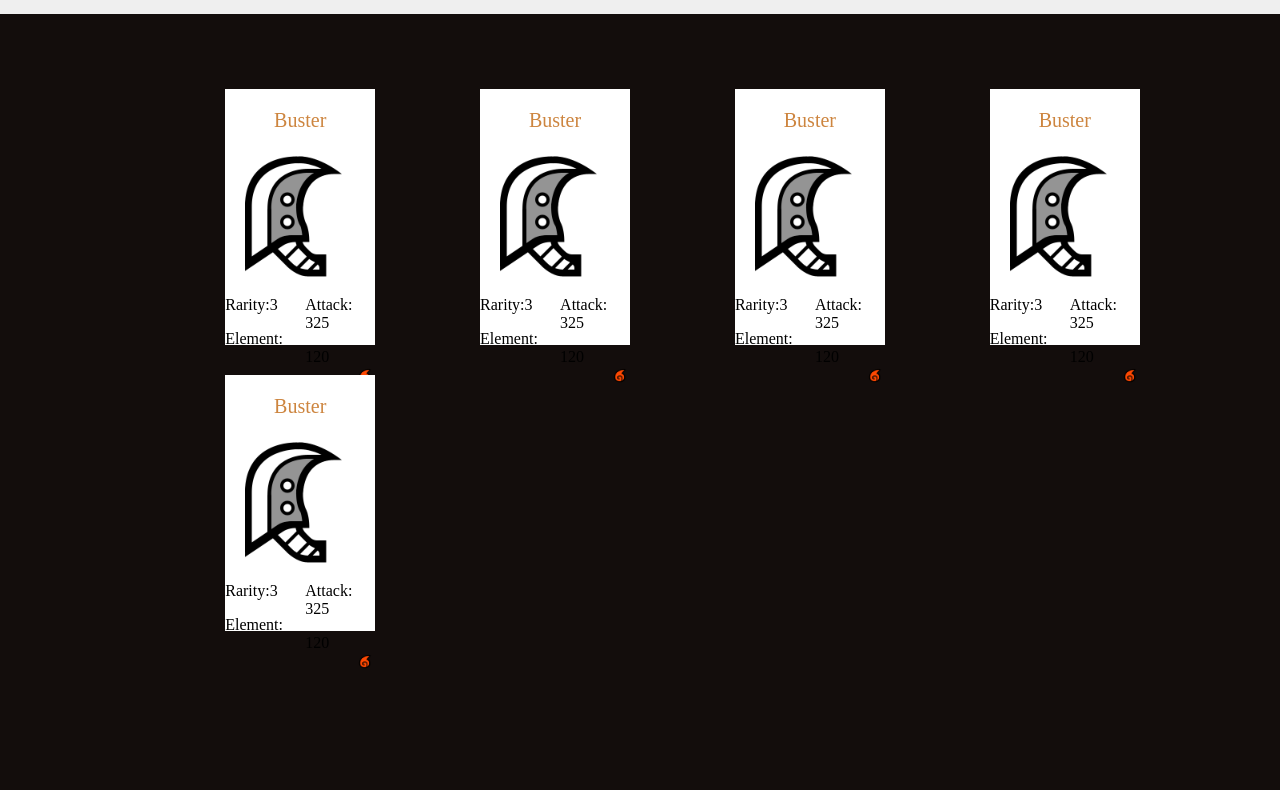
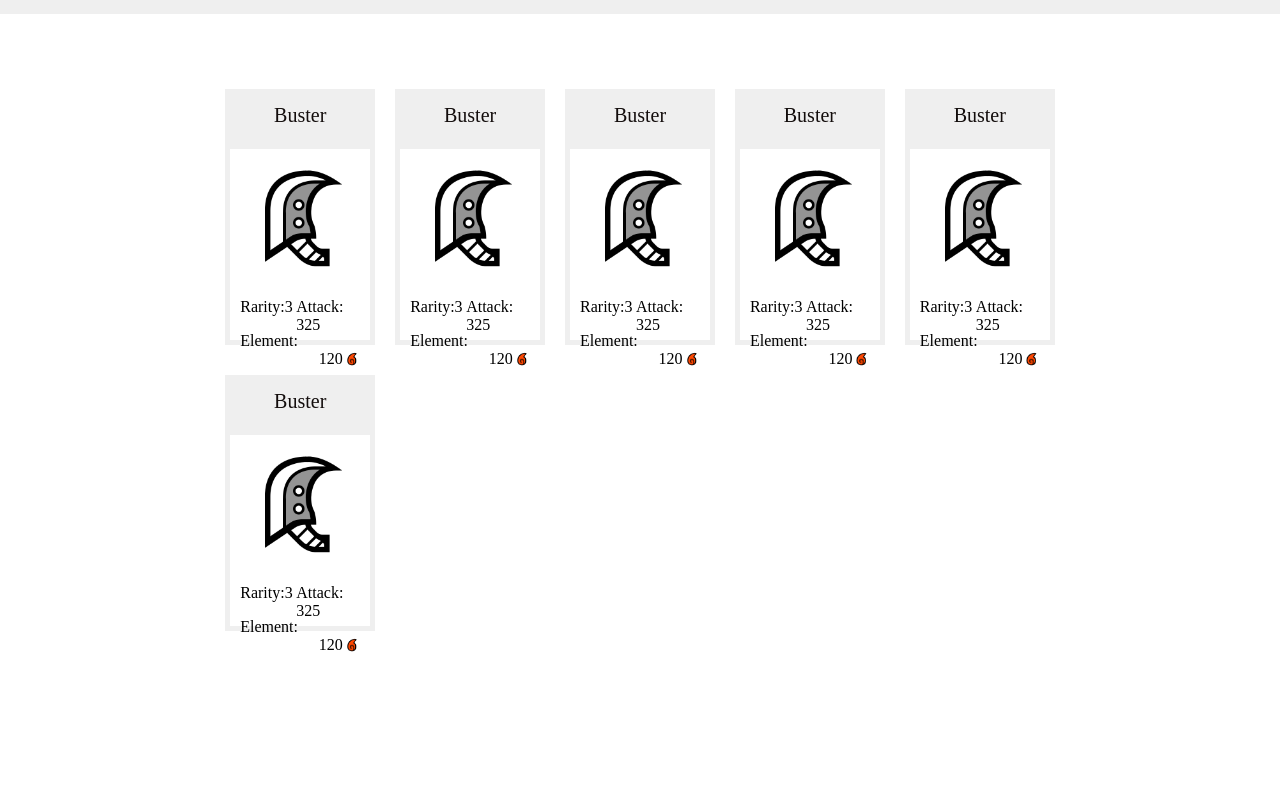
Before and after one commit to EHB-MCT/web-2-frontend-22-23-AxelViaene, a website built with webpack: page docs/html/armory.html in a window 1280 px wide. Shown: the part 86-876 px from the top of the page. Built offline with nearby package versions, Linux system fonts and the light colour scheme; a web font is replaced by a local one.

Commit message:
Finished armory HTML & CSS

```diff
--- a/docs/css/armory.css
+++ b/docs/css/armory.css
@@ -1,10 +1,8 @@
 @import "./master.css";
-
 
 /* ----------GRID--------- */
 main {
     grid-template-rows: 3.5vw repeat(5, 20vw);
-    font-family: europa-regular;
 }
 
 
@@ -13,38 +11,61 @@ main {
 .greatsword {
     display: flex;
     background-color: white;
+    margin: none;
+    border: 5px solid #EFEFEF;
 }
 
-.gsInternal {
-    margin: auto;
+.gsTop {
+    border-bottom: 2px solid #EFEFEF;
+    margin-bottom: 1.4vw;
+    margin-top: -20px;
+    background-color: #EFEFEF;
 }
 
 .gsName {
+    padding-top: 10px;
     font-size: 20px;
-    color: peru;
+    color: #130D0C;
     text-align: center;
 }
 
 .gsIcon {
-    max-width: 10vw;
+    max-width: 8vw;
     display: block;
+    margin-left: auto;
+    margin-right: auto;
+    padding-bottom: 1vw;
 }
 
 .gsStatsLeft {
     float: left;
-    width: 10vh;
+    width: 7vh;
+    margin-left: 10px;
 }
 
 .gsStatsRight {
     overflow: hidden;
 }
 
+.gsAttack {
+    float: right;
+    margin-right: 10px;
+}
+
+.element {
+    display: flex;
+    align-items: left;
+    float: right;
+    margin-right: 10px;
+}
+
 .gsElementDamage {
     margin: 0;
+    margin-right: 2px;
 }
 
 .gsElement {
-    max-width: 1.5vw;
+    max-width: 1.2vw;
     float: right;
     display: block;
     margin: 0;
@@ -58,21 +79,26 @@ main {
 }
 
 .gs2 {
-    grid-column: 6/8;
+    grid-column: 5/7;
     grid-row: 2/3;
 }
 
 .gs3 {
+    grid-column: 7/9;
+    grid-row: 2/3;
+}
+
+.gs4 {
     grid-column: 9/11;
     grid-row: 2/3;
 }
 
-.gs4 {
-    grid-column: 12/14;
+.gs5 {
+    grid-column: 11/13;
     grid-row: 2/3;
 }
 
-.gs5 {
+.gs6 {
     grid-column: 3/5;
     grid-row: 3/4;
 }
--- a/docs/css/master.css
+++ b/docs/css/master.css
@@ -1,27 +1,29 @@
+@import url("https://use.typekit.net/ixo3mlr.css");
+@import url('https://fonts.googleapis.com/css2?family=PT+Sans:wght@700&display=swap');
+
 body {
     margin: 0;
-
+    font-family: europa;
 }
 
 /* ----------GRID--------- */
 main {
     width: 100%;
     height: 100vh;
-    background-color: #130d0c;
+    background-color: white;
     /* background-image: linear-gradient(0deg, rgba(19, 13, 12, 0.750),rgba(19, 13, 12, 0.750)), url(../icons/2461e26e0c46128b4171d2f33d8371f9.jpg); */
     display: grid;
     grid-template-columns: 9.4% repeat(12, 1fr) 9.4%;
-    column-gap:20px;
+    column-gap: 20px;
     row-gap: 30px;
 }
 
 /* ----------HEADER--------- */
-header{
-
+header {
     background-color: #EFEFEF;
 }
 
-#navigation{
+#navigation {
     height: 100px;
     list-style: none;
     display: flex;
@@ -31,7 +33,7 @@ margin: 0;
     padding: 0;
     font-size: 20px;
     font-weight: normal;
-font-family: Europa-Regular;
+    font-family: europa;
 }
 
 #navigation a {
@@ -48,7 +50,7 @@ font-family: Europa-Regular;
 }
 
 #PukeiDex {
-    font-family: PT Sans;
+    font-family: 'PT Sans', sans-serif;
     font-weight: bold;
     font-size: 32px;
     padding-right: 5px;
--- a/docs/html/armory.html
+++ b/docs/html/armory.html
@@ -26,80 +26,120 @@
     <main>
         <div class="greatsword gs1">
             <div class="gsInternal">
+                <div class="gsTop">
                     <p class="gsName">Buster</p>
+                </div>
                 <img class="gsIcon" src="../icons/greatswords/Greatsword1.png" alt="">
                 <div class="gsStatsLeft">
                     <p>Rarity:3</p>
                     <p>Element:</p>
                 </div>
                 <div class="gsStatsRight">
-                    <p>Attack: 325</p>
+                    <p class="gsAttack">Attack: 325</p>
+                    <div class="element">
                         <p class="gsElementDamage">120</p>
                         <img class="gsElement" src="../icons/elements/mhw-fire-damage.png" alt="">
+                    </div>
                 </div>
             </div>
         </div>
 
         <div class="greatsword gs2">
             <div class="gsInternal">
+                <div class="gsTop">
                     <p class="gsName">Buster</p>
+                </div>
                 <img class="gsIcon" src="../icons/greatswords/Greatsword1.png" alt="">
                 <div class="gsStatsLeft">
                     <p>Rarity:3</p>
                     <p>Element:</p>
                 </div>
                 <div class="gsStatsRight">
-                    <p>Attack: 325</p>
+                    <p class="gsAttack">Attack: 325</p>
+                    <div class="element">
                         <p class="gsElementDamage">120</p>
                         <img class="gsElement" src="../icons/elements/mhw-fire-damage.png" alt="">
+                    </div>
                 </div>
             </div>
         </div>
 
         <div class="greatsword gs3">
             <div class="gsInternal">
+                <div class="gsTop">
                     <p class="gsName">Buster</p>
+                </div>
                 <img class="gsIcon" src="../icons/greatswords/Greatsword1.png" alt="">
                 <div class="gsStatsLeft">
                     <p>Rarity:3</p>
                     <p>Element:</p>
                 </div>
                 <div class="gsStatsRight">
-                    <p>Attack: 325</p>
+                    <p class="gsAttack">Attack: 325</p>
+                    <div class="element">
                         <p class="gsElementDamage">120</p>
                         <img class="gsElement" src="../icons/elements/mhw-fire-damage.png" alt="">
+                    </div>
                 </div>
             </div>
         </div>
 
         <div class="greatsword gs4">
             <div class="gsInternal">
+                <div class="gsTop">
                     <p class="gsName">Buster</p>
+                </div>
                 <img class="gsIcon" src="../icons/greatswords/Greatsword1.png" alt="">
                 <div class="gsStatsLeft">
                     <p>Rarity:3</p>
                     <p>Element:</p>
                 </div>
                 <div class="gsStatsRight">
-                    <p>Attack: 325</p>
+                    <p class="gsAttack">Attack: 325</p>
+                    <div class="element">
                         <p class="gsElementDamage">120</p>
                         <img class="gsElement" src="../icons/elements/mhw-fire-damage.png" alt="">
+                    </div>
                 </div>
             </div>
         </div>
 
         <div class="greatsword gs5">
             <div class="gsInternal">
+                <div class="gsTop">
                     <p class="gsName">Buster</p>
+                </div>
                 <img class="gsIcon" src="../icons/greatswords/Greatsword1.png" alt="">
                 <div class="gsStatsLeft">
                     <p>Rarity:3</p>
                     <p>Element:</p>
                 </div>
                 <div class="gsStatsRight">
-                    <p>Attack: 325</p>
+                    <p class="gsAttack">Attack: 325</p>
+                    <div class="element">
                         <p class="gsElementDamage">120</p>
                         <img class="gsElement" src="../icons/elements/mhw-fire-damage.png" alt="">
+                    </div>
+                </div>
+            </div>
+        </div>
+
+        <div class="greatsword gs6">
+            <div class="gsInternal">
+                <div class="gsTop">
+                    <p class="gsName">Buster</p>
+                </div>
+                <img class="gsIcon" src="../icons/greatswords/Greatsword1.png" alt="">
+                <div class="gsStatsLeft">
+                    <p>Rarity:3</p>
+                    <p>Element:</p>
+                </div>
+                <div class="gsStatsRight">
+                    <p class="gsAttack">Attack: 325</p>
+                    <div class="element">
+                        <p class="gsElementDamage">120</p>
+                        <img class="gsElement" src="../icons/elements/mhw-fire-damage.png" alt="">
+                    </div>
                 </div>
             </div>
         </div>
```
Lines whose indentation alone changed are shown as unchanged.
